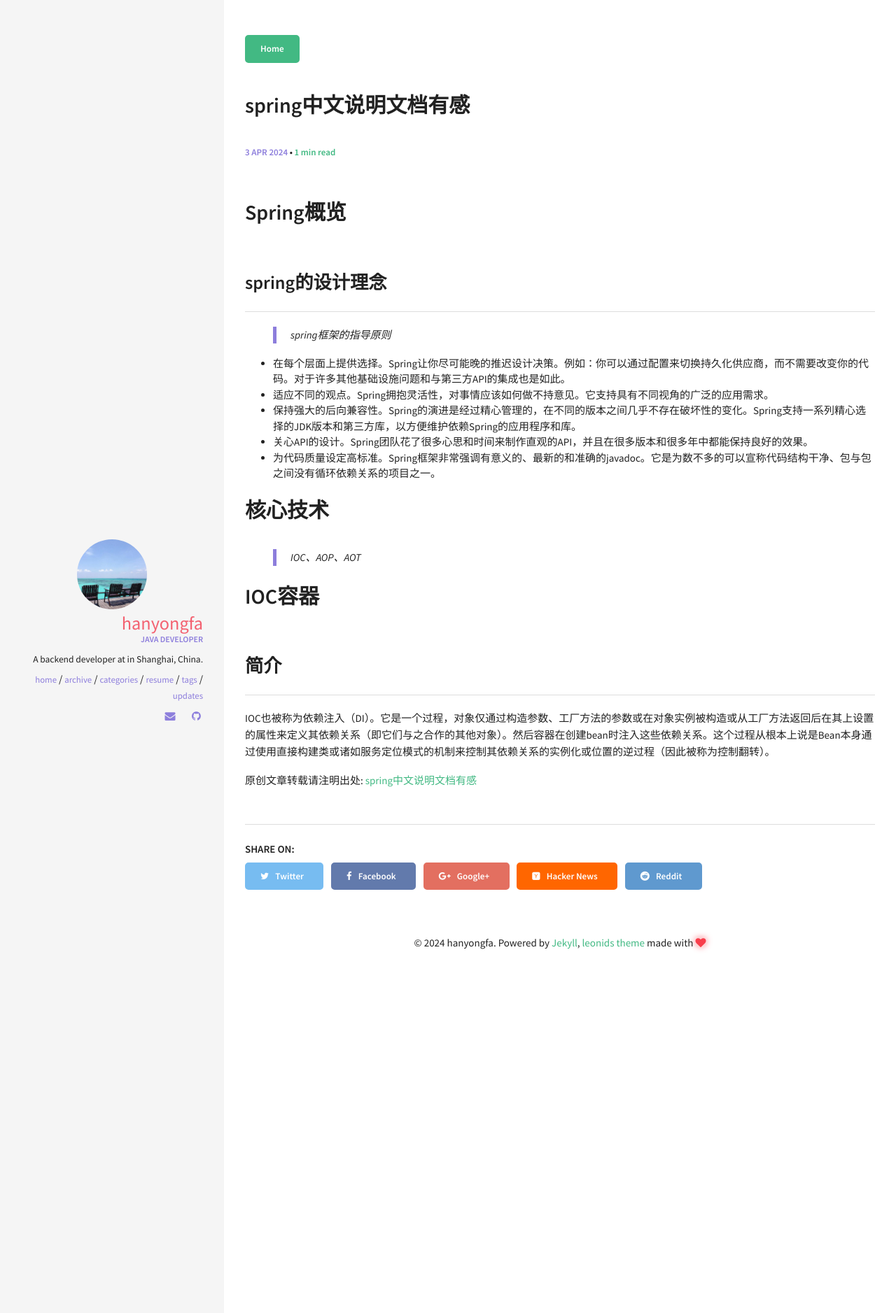
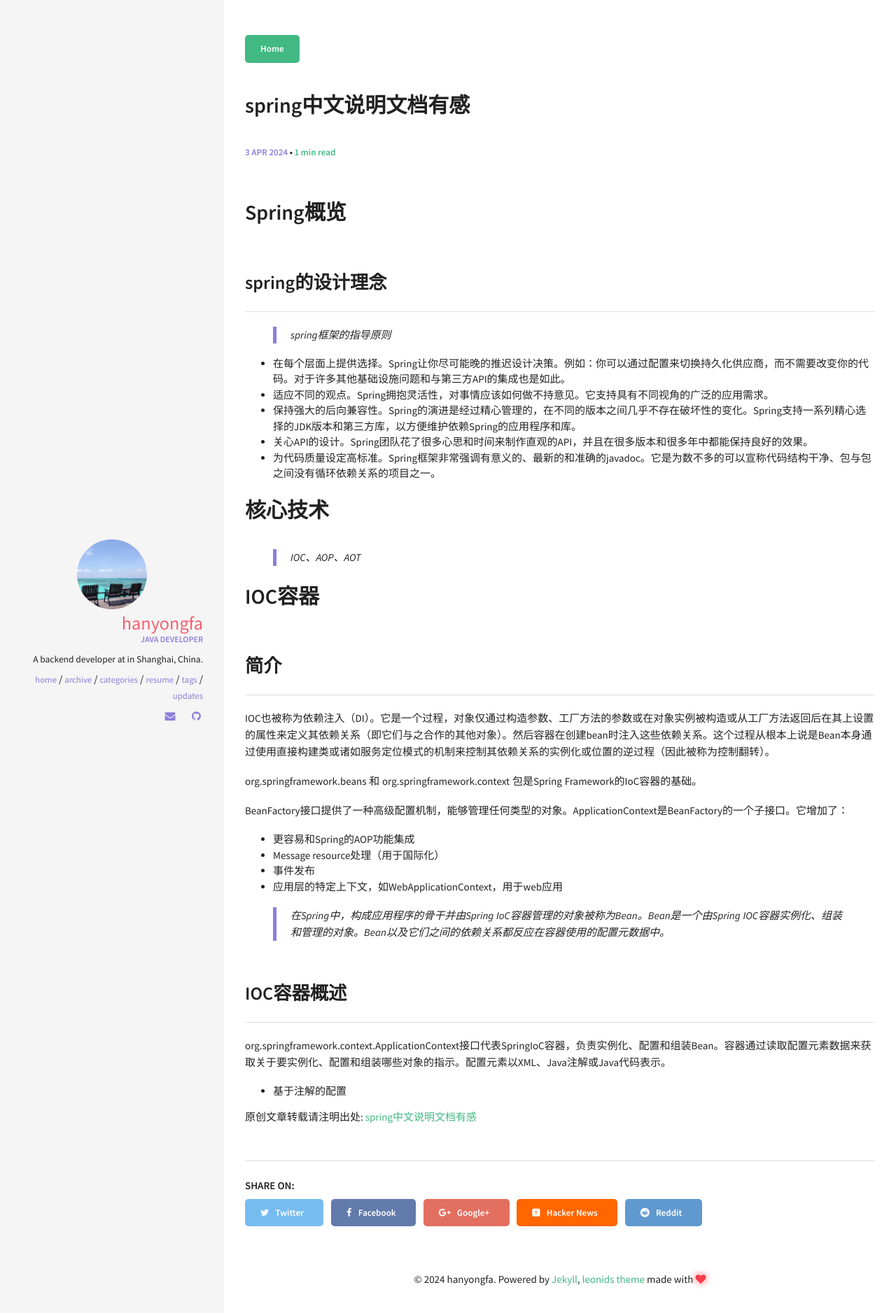
Before and after one commit to thecoolboyhan/blogserver, a Jekyll site: the page built from _posts/2024-04-03-读《Spring Framework 中文文档v6》有感.md, in a window 1280 px wide. Shown: the top 1877 px of the page at 70% size. Built offline with Jekyll 4.4.1, drawn with Linux system fonts in a browser that asks for light colours.

Commit message:
测试mac提交

```diff
--- a/_posts/2024-04-03-读《Spring Framework 中文文档v6》有感.md
+++ b/_posts/2024-04-03-读《Spring Framework 中文文档v6》有感.md
@@ -38,3 +38,30 @@ tags: [java,spring,框架]
 ## 简介
 
 IOC也被称为依赖注入（DI）。它是一个过程，对象仅通过构造参数、工厂方法的参数或在对象实例被构造或从工厂方法返回后在其上设置的属性来定义其依赖关系（即它们与之合作的其他对象）。然后容器在创建bean时注入这些依赖关系。这个过程从根本上说是Bean本身通过使用直接构建类或诸如服务定位模式的机制来控制其依赖关系的实例化或位置的逆过程（因此被称为控制翻转）。
+
+
+
+org.springframework.beans 和 org.springframework.context 包是Spring Framework的IoC容器的基础。
+
+BeanFactory接口提供了一种高级配置机制，能够管理任何类型的对象。ApplicationContext是BeanFactory的一个子接口。它增加了：
+
+- 更容易和Spring的AOP功能集成
+- Message resource处理（用于国际化）
+- 事件发布
+- 应用层的特定上下文，如WebApplicationContext，用于web应用
+
+
+
+> 在Spring中，构成应用程序的骨干并由Spring IoC容器管理的对象被称为Bean。Bean是一个由Spring IOC容器实例化、组装和管理的对象。Bean以及它们之间的依赖关系都反应在容器使用的配置元数据中。
+
+
+
+## IOC容器概述
+
+
+
+org.springframework.context.ApplicationContext接口代表SpringIoC容器，负责实例化、配置和组装Bean。容器通过读取配置元素数据来获取关于要实例化、配置和组装哪些对象的指示。配置元素以XML、Java注解或Java代码表示。
+
+
+
+- 基于注解的配置
```
